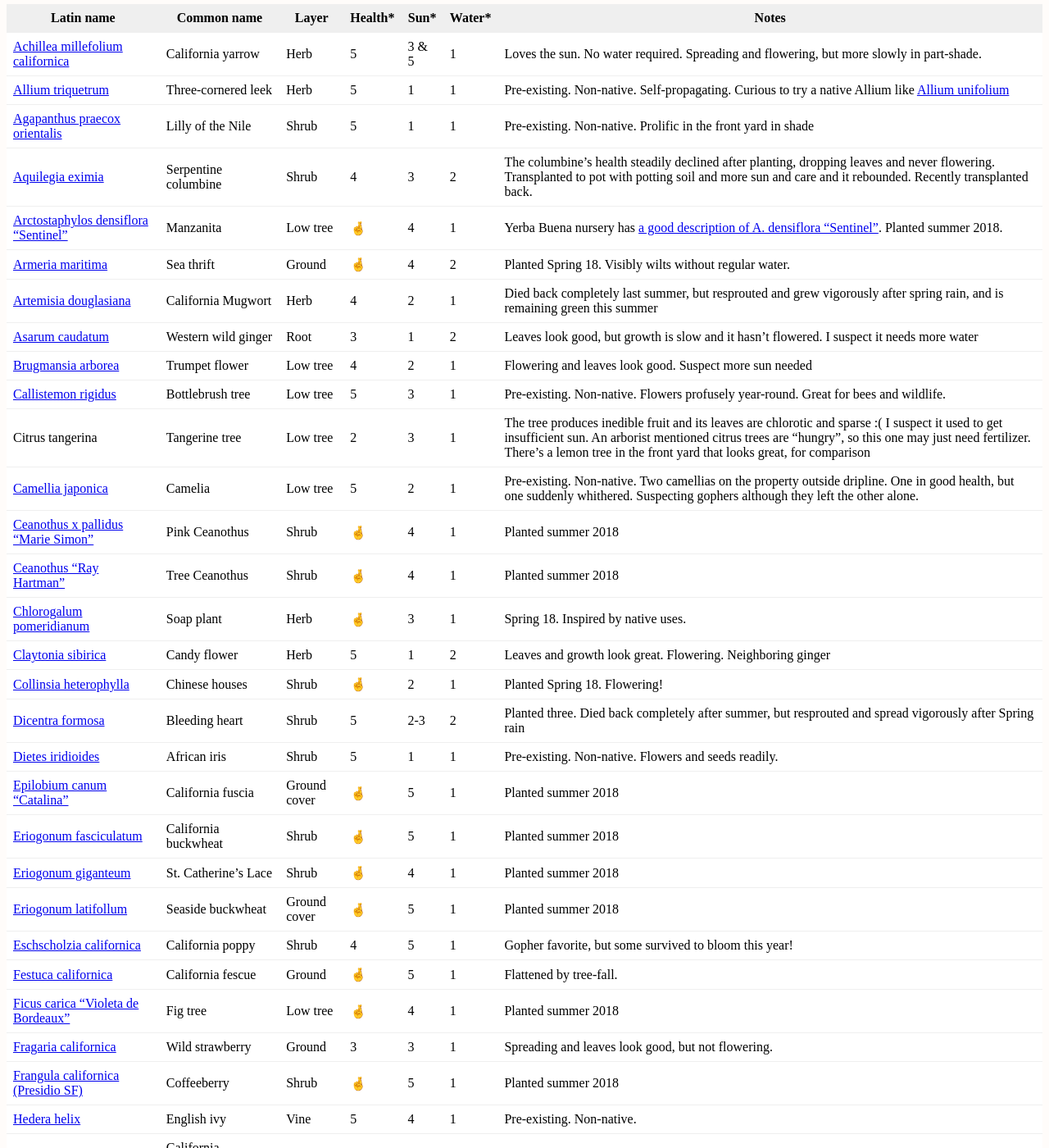
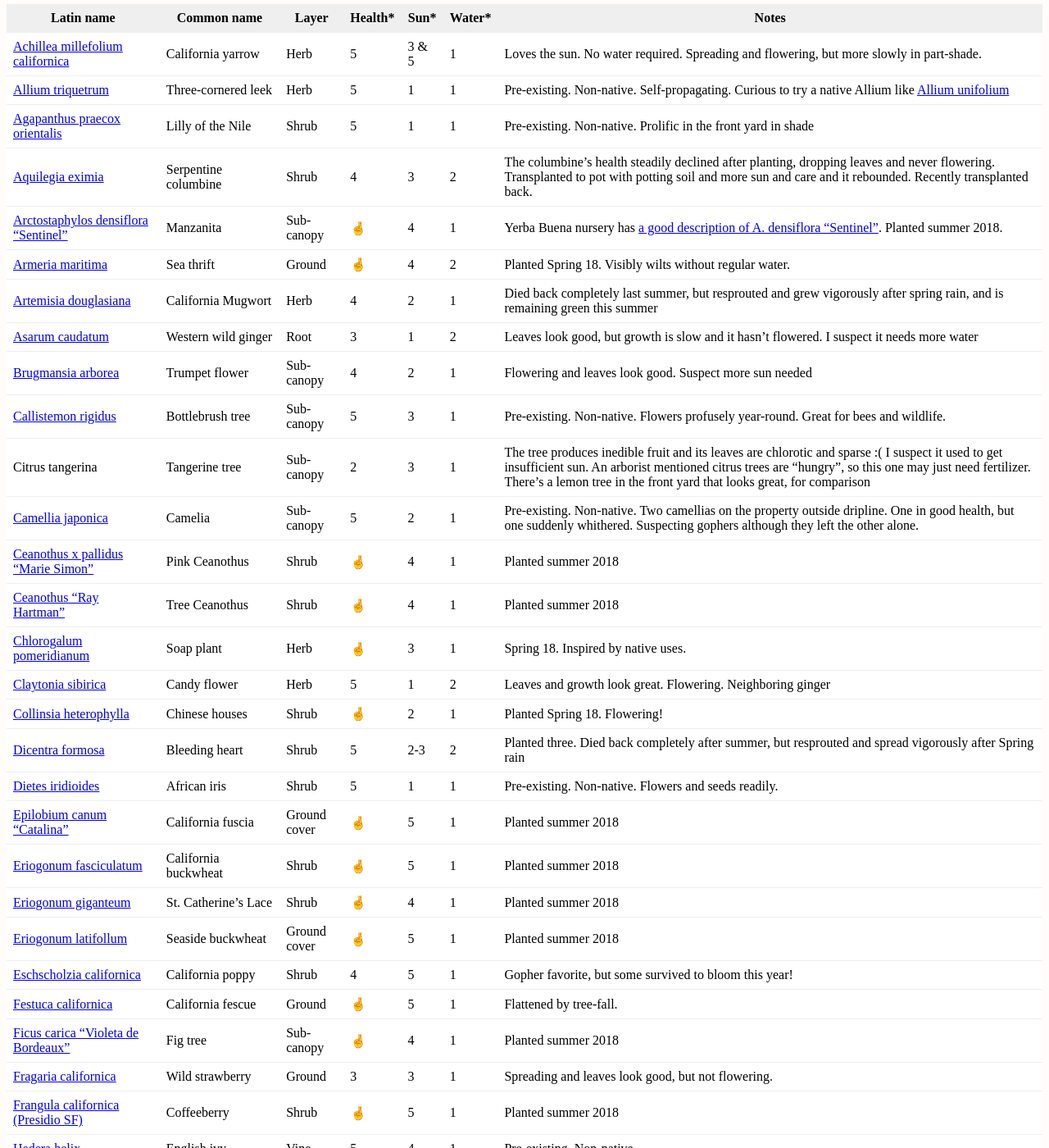
Before and after one commit to erikeldridge/erikeldridge.github.com, a Jekyll site: the page built from _posts/2018-05-22-coastal-sage-scrub-permaculture.md, in a window 1280 px wide and 1400 px high, scrolled down 621 px. Shown: the whole window at 82% size. Built offline with Jekyll 4.4.1, drawn with Linux system fonts in a browser that asks for light colours; nearby versions of some CDN libraries; some of the changed text lies outside the part shown.

Commit message:
Migrate "low tree" --> "sub-canopy"

```diff
--- a/_posts/2018-05-22-coastal-sage-scrub-permaculture.md
+++ b/_posts/2018-05-22-coastal-sage-scrub-permaculture.md
@@ -29,14 +29,14 @@ Here are the plants I've tried:
 | [Allium triquetrum](https://www.inaturalist.org/taxa/55505-Allium-triquetrum) | Three-cornered leek | Herb | 5 | 1 | 1 | Pre-existing. Non-native. Self-propagating. Curious to try a native Allium like [Allium unifolium](https://www.inaturalist.org/taxa/59781-Allium-unifolium) |
 | [Agapanthus praecox orientalis](https://www.inaturalist.org/taxa/57838-Agapanthus-praecox-orientalis) | Lilly of the Nile | Shrub | 5 | 1 | 1 | Pre-existing. Non-native. Prolific in the front yard in shade |
 | [Aquilegia eximia](https://www.inaturalist.org/taxa/57230-Aquilegia-eximia) | Serpentine columbine | Shrub | 4 | 3 | 2 | The columbine's health steadily declined after planting, dropping leaves and never flowering. Transplanted to pot with potting soil and more sun and care and it rebounded. Recently transplanted back. |
-| [Arctostaphylos densiflora "Sentinel"](http://www.baynatives.com/plants/Arctostaphylos-densiflora-'Sentinel'/) | Manzanita | Low tree | 🤞 | 4 | 1 | Yerba Buena nursery has [a good description of A. densiflora "Sentinel"](http://www.yerbabuenanursery.com/viewplant.php?pid=149). Planted summer 2018. |
+| [Arctostaphylos densiflora "Sentinel"](http://www.baynatives.com/plants/Arctostaphylos-densiflora-'Sentinel'/) | Manzanita | Sub-canopy | 🤞 | 4 | 1 | Yerba Buena nursery has [a good description of A. densiflora "Sentinel"](http://www.yerbabuenanursery.com/viewplant.php?pid=149). Planted summer 2018. |
 | [Armeria maritima](https://www.inaturalist.org/taxa/60476-Armeria-maritima) | Sea thrift | Ground |🤞| 4 | 2 | Planted Spring 18. Visibly wilts without regular water. |
 | [Artemisia douglasiana](https://www.inaturalist.org/taxa/52854-Artemisia-douglasiana) | California Mugwort | Herb | 4 | 2 | 1 | Died back completely last summer, but resprouted and grew vigorously after spring rain, and is remaining green this summer |
 | [Asarum caudatum](https://www.inaturalist.org/taxa/52858-Asarum-caudatum) | Western wild ginger | Root | 3 | 1 | 2 | Leaves look good, but growth is slow and it hasn't flowered. I suspect it needs more water |
-| [Brugmansia arborea](https://www.inaturalist.org/taxa/126914-Brugmansia-arborea) | Trumpet flower | Low tree | 4 | 2 | 1 | Flowering and leaves look good. Suspect more sun needed |
-| [Callistemon rigidus](https://www.inaturalist.org/taxa/146916-Callistemon-rigidus) | Bottlebrush tree | Low tree | 5 | 3 | 1 | Pre-existing. Non-native. Flowers profusely year-round. Great for bees and wildlife. |
-| Citrus tangerina | Tangerine tree | Low tree | 2 | 3 | 1 | The tree produces inedible fruit and its leaves are chlorotic and sparse :( I suspect it used to get insufficient sun. An arborist mentioned citrus trees are "hungry", so this one may just need fertilizer. There's a lemon tree in the front yard that looks great, for comparison |
-| [Camellia japonica](https://www.inaturalist.org/taxa/83056-Camellia-japonica) | Camelia | Low tree | 5 | 2 | 1 | Pre-existing. Non-native. Two camellias on the property outside dripline. One in good health, but one suddenly whithered. Suspecting gophers although they left the other alone. |
+| [Brugmansia arborea](https://www.inaturalist.org/taxa/126914-Brugmansia-arborea) | Trumpet flower | Sub-canopy | 4 | 2 | 1 | Flowering and leaves look good. Suspect more sun needed |
+| [Callistemon rigidus](https://www.inaturalist.org/taxa/146916-Callistemon-rigidus) | Bottlebrush tree | Sub-canopy | 5 | 3 | 1 | Pre-existing. Non-native. Flowers profusely year-round. Great for bees and wildlife. |
+| Citrus tangerina | Tangerine tree | Sub-canopy | 2 | 3 | 1 | The tree produces inedible fruit and its leaves are chlorotic and sparse :( I suspect it used to get insufficient sun. An arborist mentioned citrus trees are "hungry", so this one may just need fertilizer. There's a lemon tree in the front yard that looks great, for comparison |
+| [Camellia japonica](https://www.inaturalist.org/taxa/83056-Camellia-japonica) | Camelia | Sub-canopy | 5 | 2 | 1 | Pre-existing. Non-native. Two camellias on the property outside dripline. One in good health, but one suddenly whithered. Suspecting gophers although they left the other alone. |
 | [Ceanothus x pallidus "Marie Simon"](https://www.anniesannuals.com/plants/view/?id=2917) | Pink Ceanothus |Shrub|🤞|4|1|Planted summer 2018|
 | [Ceanothus "Ray Hartman"](http://www.baynatives.com/plants/Ceanothus-'Ray-Hartman'/) | Tree Ceanothus |Shrub|🤞|4|1|Planted summer 2018|
 | [Chlorogalum pomeridianum](https://www.inaturalist.org/taxa/47597-Chlorogalum-pomeridianum)|Soap plant|Herb|🤞|3|1|Spring 18. Inspired by native uses.|
@@ -50,7 +50,7 @@ Here are the plants I've tried:
 | [Eriogonum latifollum](https://www.inaturalist.org/taxa/57211-Eriogonum-latifolium)| Seaside buckwheat | Ground cover | 🤞  | 5 | 1 | Planted summer 2018 |
 |[Eschscholzia californica](https://www.inaturalist.org/taxa/48225-Eschscholzia-californica)| California poppy | Shrub | 4 | 5 | 1 | Gopher favorite, but some survived to bloom this year! |
 | [Festuca californica](https://www.inaturalist.org/taxa/57169-Festuca-californica)  | California fescue | Ground | 🤞 | 5 | 1 | Flattened by tree-fall. |
-| [Ficus carica "Violeta de Bordeaux"](https://www.inaturalist.org/taxa/60218-Ficus-carica)  | Fig tree | Low tree | 🤞 | 4 | 1 | Planted summer 2018 |
+| [Ficus carica "Violeta de Bordeaux"](https://www.inaturalist.org/taxa/60218-Ficus-carica)  | Fig tree | Sub-canopy | 🤞 | 4 | 1 | Planted summer 2018 |
 | [Fragaria californica](https://www.inaturalist.org/taxa/61095-Fragaria-vesca-californica) | Wild strawberry | Ground | 3 | 3 | 1 | Spreading and leaves look good, but not flowering. |
 | [Frangula californica (Presidio SF)](https://www.inaturalist.org/taxa/53423-Frangula-californica) | Coffeeberry | Shrub | 🤞  | 5 | 1 | Planted summer 2018 |
 | [Hedera helix](https://www.inaturalist.org/taxa/55882-Hedera-helix) | English ivy | Vine | 5 | 4 | 1 | Pre-existing. Non-native. |
@@ -60,7 +60,7 @@ Here are the plants I've tried:
 | [Horkelia californica](https://www.inaturalist.org/taxa/61737-Horkelia-californica) | California horkelia | Ground | 4 | 3 | 1 | Hasn't flowered or spread, but doubled in size after Spring rain |
 | [Hydrangea macrophylla](https://www.inaturalist.org/taxa/122034-Hydrangea-macrophylla) | Hydrangea | Shrub | 1 | 2 | 1 | Pre-existing. Non-native. A tall shrub growing in shade when I moved in. Declining health perhaps due to low water or sun |
 | [Iris douglasiana](https://www.inaturalist.org/taxa/50854-Iris-douglasiana) | Douglas Iris | Shrub | 4 | 2 | 1 | Planted two. One died. The other's leaves look good, but it hasn't flowered. There's another iris nearby that's flowering, for comparison. |
-| [Ligustrum japonicum](https://www.inaturalist.org/taxa/77739-Ligustrum-japonicum) | Japanese Privet | Low tree | 5 | 1 | 1 | Predates me. Healthy/invasive. |
+| [Ligustrum japonicum](https://www.inaturalist.org/taxa/77739-Ligustrum-japonicum) | Japanese Privet | Sub-canopy | 5 | 1 | 1 | Predates me. Healthy/invasive. |
 | [Lonicera hispidula](https://www.inaturalist.org/taxa/53416-Lonicera-hispidula) | California honeysuckle | Vine |🤞| 4 | 1 | Planted Spring 18. Munched a bit, but seems to be growing |
 | [Lupinus arboreus](https://www.inaturalist.org/taxa/61010-Lupinus-arboreus) | Yellow bush lupine | Shrub | 4 | 4 | 1 | Planted in pot in sun. Flowering! |
 | [Lupinus variicolor](https://www.inaturalist.org/taxa/61018-Lupinus-variicolor) | Varied lupine | Shrub |  | 1 | 1 | Planted in shade by compost pile. Demolished by slugs |
@@ -70,9 +70,9 @@ Here are the plants I've tried:
 | [Nandina domestica](https://www.inaturalist.org/taxa/127010-Nandina-domestica) | Heavenly bamboo | Shrub | 5 | 2-5 | 1 | Pre-existing. Invasive |
 | [Oxalis pes-caprae](https://www.inaturalist.org/taxa/53169-Oxalis-pes-caprae) | Sourgrass | Herb | 5 | 2-4 | 1 | Invasive, but in the spirit of permaculture I'm trying to learn from it. Makes me want to try a native oxalis like [Oxalis oregana](https://www.inaturalist.org/taxa/47757-Oxalis-oregana) |
 | [Papaver heterophyllum](https://www.inaturalist.org/taxa/78344-Papaver-heterophyllum) | Wind poppy | Shrub | 🤞 | 5 | 1 | Planted Spring 18 |
-| [Pittosporum eugenioides](https://www.inaturalist.org/taxa/200847-Pittosporum-eugenioides) | Tarata | Low tree | 5 | 3 | 1 | Predates me. Healthy. Looks like a volunteer. |
-| [Pittosporum tobira](https://www.inaturalist.org/taxa/78592-Pittosporum-tobira) | Mock orange | Low tree | 5 | 5 | 1 | Flowering and leaves look good |
-| [Prunus cerasifera](https://www.inaturalist.org/taxa/55837-Prunus-cerasifera) | Purple leaf ornamental plum | Low tree | 3 | 5 | 1 |The tree leaves and flowers regularly, but has dying branches. Arborist advised removal due to ill health. |
+| [Pittosporum eugenioides](https://www.inaturalist.org/taxa/200847-Pittosporum-eugenioides) | Tarata | Sub-canopy | 5 | 3 | 1 | Predates me. Healthy. Looks like a volunteer. |
+| [Pittosporum tobira](https://www.inaturalist.org/taxa/78592-Pittosporum-tobira) | Mock orange | Sub-canopy | 5 | 5 | 1 | Flowering and leaves look good |
+| [Prunus cerasifera](https://www.inaturalist.org/taxa/55837-Prunus-cerasifera) | Purple leaf ornamental plum | Sub-canopy | 3 | 5 | 1 |The tree leaves and flowers regularly, but has dying branches. Arborist advised removal due to ill health. |
 | [Plantago subnuda](https://www.inaturalist.org/taxa/60223-Plantago-subnuda) | Tall coastal plantain | Herb | 1 | 4 | 1 | Eaten by slugs when watered, deciduous/dead when unwatered :( |
 | [Penstemon heterophyllus ("Margarita Bop"))](https://www.inaturalist.org/taxa/51861-Penstemon-heterophyllus) | Bunchleaf Penstemon | Herb | 🤞 | 4 | 1 | Planted summer 2018 |
 | [Romneya coulteri](https://www.inaturalist.org/taxa/61946-Romneya-coulteri) | Matilija poppy | Shrub | 5 | 5 | 1 | Transplanted(!) Fall 17. Plant another in summer 2018 |
```
